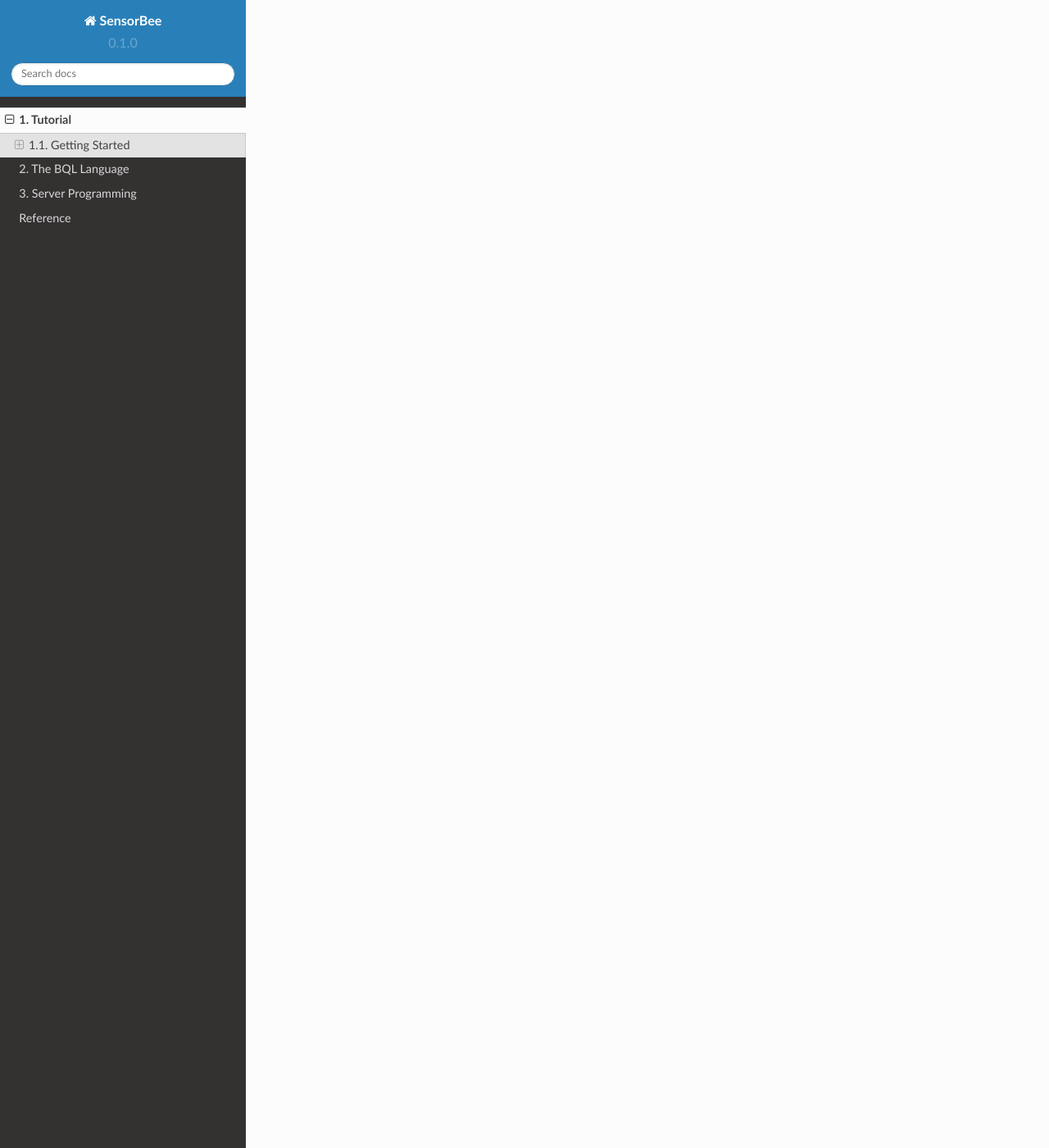
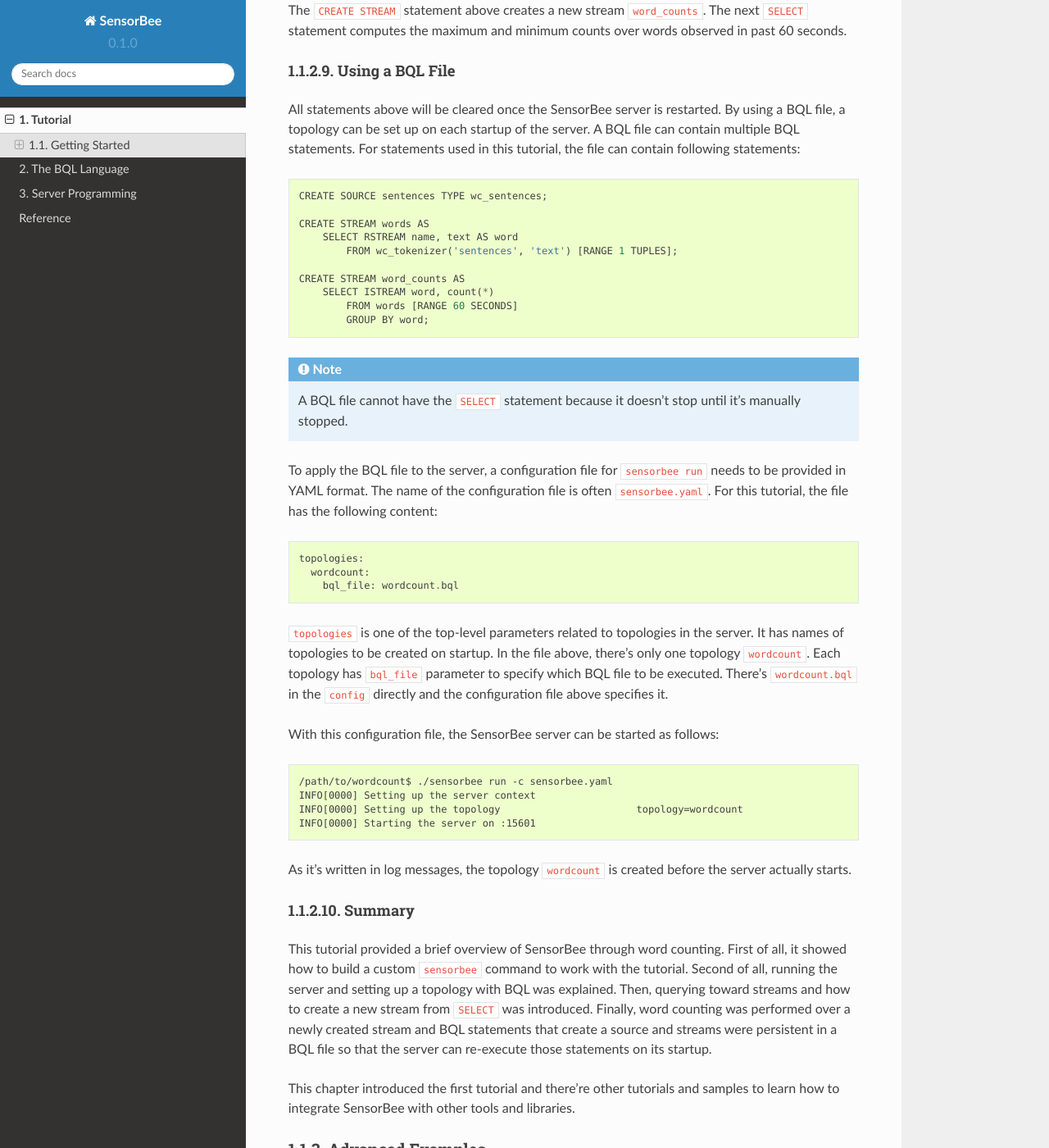
Before and after one commit to sensorbee/docs, a Sphinx documentation site: the page built from source/tutorial.rst, in a window 1280 px wide and 1400 px high, scrolled down 11523 px. Shown: the whole window at 82% size. Built offline with Sphinx 7.4.7 and the Read the Docs theme 2.0.0, drawn with Linux system fonts in a browser that asks for light colours; some of the changed text lies outside the part shown.

Commit message:
Wrote the first word counting tutorial

```diff
--- a/source/tutorial/getting_started.rst
+++ b/source/tutorial/getting_started.rst
@@ -2,18 +2,17 @@
 Getting Started
 ***************
 
-.. todo:: write a better paragraph
+.. todo::
 
-The following topics are covered in this tutorial:
+    Add typical errors on each step and how to handle them
+
+To work with SensorBee, this chapter introduces word counting as the first
+tutorial. It covers the following topics::
 
 * how to install and set up SensorBee
 * how to build a custom ``sensorbee`` command
 * how to use the ``sensorbee`` command
 * how to query the SensorBee server with ``sensorbee shell`` and BQL
-
-.. todo::
-
-    Add typical errors on each step and how to handle them
 
 Prerequisites
 =============
@@ -53,8 +52,9 @@
 includes configuration files for building and running SensorBee. After
 ``go get`` successfully downloaded the package, copy those configuration files
 in the ``config`` directory under the ``wordcount`` package to another temporary
-directory::
+directory (**replace /path/to/ with an appropriate path**)::
 
+    $ mkdir -p /path/to/wordcount
     $ cp $GOPATH/src/github.com/sensorbee/tutorial/wordcount/config/* \
         /path/to/wordcount/
     $ ls /path/to/wordcount
@@ -183,10 +183,16 @@
     (wordcount)>>> EVAL 'Hello' || ', world!';
     Hello, world!
 
+BQL also supports one line comments::
+
+    (wordcount)>>> -- This is a comment
+    (wordcount)>>>
+
 Finally, create a source, which generates stream data or inputs data from other
 stream data sources::
 
     (wordcount)>>> CREATE SOURCE sentences TYPE wc_sentences;
+    (wordcount)>>>
 
 This ``CREATE SOURCE`` statement creates a source named ``sentences``. Its type
 is ``wc_sentencese`` and it's provided as a plugin in the ``wordcount`` package.
@@ -226,7 +232,7 @@
 ^^^^^^^^^^^^^^^^^^^^^^^^
 
 BQL's ``SELECT`` statement has two concept for stream data processing:
-stream-to-relation operators and relation-to-stream operators.
+**stream-to-relation operators** and **relation-to-stream operators**.
 
 .. note::
 
@@ -346,7 +352,7 @@
 The ``GROUP BY`` clause is also available in BQL::
 
     (wordcount)>>> SELECT ISTREAM name, count(*) FROM sentences [RANGE 60 SECONDS]
-    ... GROUP BY name;
+    ... GROUP BY name; -- '...' at the begining of this line was inserted by the shell
     {"count":1,"name":"isabella"}
     {"count":1,"name":"emma"}
     {"count":2,"name":"isabella"}
@@ -466,23 +472,147 @@
 
 .. note::
 
-    As shown above, a UDSF is very powerful tool to extend BQL's capability. It can
-    virtually do anything that can be done for stream data. To learn how to develop
-    it, see :ref:`server_programming_go_udsfs`.
-
-.. todo:: counting words
-.. todo:: counting words per user
-.. todo::  we need to have something like a view because above two counting has so many things in common, then next subsection
+    As shown above, a UDSF is one of the most powerful tools to extend BQL's
+    capability. It can virtually do anything that can be done for stream data.
+    To learn how to develop it, see :ref:`server_programming_go_udsfs`.
 
 Creating a Stream
 -----------------
 
-TODO
+Although it's ready to count tokenized words, it's easier to have something like
+a view to avoid writing ``wc_tokenizer('sentences', 'text')`` every time
+issueing a new query. BQL has a **stream** (a.k.a a **continuous view**), which
+just works like a view in RDBMSs. A stream can be created by the
+``CREATE STREAM`` statement::
+
+    (wordcount)>>> CREATE STREAM words AS
+    ... SELECT RSTREAM name, text AS word
+    ... FROM wc_tokenizer('sentences', 'text') [RANGE 1 TUPLES];
+    (wordcount)>>>
+
+This statement creates a new stream called ``words``. The stream renames
+``text`` field to ``word``. The stream can be referred by the ``FROM`` clause
+of the ``SELECT`` statement as follows::
+
+    (wordcount)>>> SELECT RSTREAM * FROM words [RANGE 1 TUPLES];
+    {"name":"isabella","word":"pariatur"}
+    {"name":"isabella","word":"adipiscing"}
+    {"name":"isabella","word":"id"}
+    {"name":"isabella","word":"et"}
+    {"name":"isabella","word":"aute"}
+    ...
+
+A stream can be specified in the ``FROM`` clause of multiple ``SELECT``
+statements so that it can fork as many as required.
+
+Counting Words
+--------------
+
+After creating the ``words`` stream, words can be counted as follows::
+
+    (wordcount)>>> SELECT ISTREAM word, count(*) FROM words [RANGE 60 SECONDS]
+    ... GROUP BY word;
+    {"count":1,"word":"aute"}
+    {"count":1,"word":"eu"}
+    {"count":1,"word":"quis"}
+    {"count":1,"word":"adipiscing"}
+    {"count":1,"word":"ut"}
+    ...
+    {"count":47,"word":"mollit"}
+    {"count":35,"word":"tempor"}
+    {"count":100,"word":"in"}
+    {"count":38,"word":"sint"}
+    {"count":79,"word":"dolor"}
+    ...
+
+This statement counts the number of occurances of each word appeared in past 60
+seconds. By creating another stream based on the ``SELECT`` statement above,
+Furthur statistical information can be obtained::
+
+    (wordcount)>>> CREATE STREAM word_counts AS
+    ... SELECT ISTREAM word, count(*) FROM words [RANGE 60 SECONDS]
+    ... GROUP BY word;
+    (wordcount)>>> (wordcount)>>> SELECT RSTREAM max(count), min(count)
+    ... FROM word_counts [RANGE 60 SECONDS];
+    {"max":52,"min":52}
+    {"max":120,"min":52}
+    {"max":120,"min":50}
+    {"max":165,"min":50}
+    {"max":165,"min":45}
+    ...
+    {"max":204,"min":31}
+    {"max":204,"min":30}
+    {"max":204,"min":29}
+    {"max":204,"min":28}
+    {"max":204,"min":27}
+    ...
+
+The ``CREATE STREAM`` statement above creates a new stream ``word_counts``. The
+next ``SELECT`` statement computes the maximum and minimum counts over words
+observed in past 60 seconds.
 
 Using a BQL File
 ----------------
 
-TODO
+All statements above will be cleared once the SensorBee server is restarted. By
+using a BQL file, a topology can be set up on each startup of the server. A BQL
+file can contain multiple BQL statements. For statements used in this tutorial,
+the file can contain following statements::
+
+    CREATE SOURCE sentences TYPE wc_sentences;
+
+    CREATE STREAM words AS
+        SELECT RSTREAM name, text AS word
+            FROM wc_tokenizer('sentences', 'text') [RANGE 1 TUPLES];
+
+    CREATE STREAM word_counts AS
+        SELECT ISTREAM word, count(*)
+            FROM words [RANGE 60 SECONDS]
+            GROUP BY word;
+
+.. note::
+
+    A BQL file cannot have the ``SELECT`` statement because it doesn't stop
+    until it's manually stopped.
+
+To apply the BQL file to the server, a configuration file for ``sensorbee run``
+needs to be provided in YAML format. The name of the configuration file is often
+``sensorbee.yaml``. For this tutorial, the file has the following content::
+
+    topologies:
+      wordcount:
+        bql_file: wordcount.bql
+
+``topologies`` is one of the top-level parameters related to topologies in
+the server. It has names of topologies to be created on startup. In the file
+above, there's only one topology ``wordcount``. Each topology has ``bql_file``
+parameter to specify which BQL file to be executed. There's ``wordcount.bql``
+in the ``config`` directly and the configuration file above specifies it.
+
+With this configuration file, the SensorBee server can be started as follows::
+
+    /path/to/wordcount$ ./sensorbee run -c sensorbee.yaml
+    INFO[0000] Setting up the server context
+    INFO[0000] Setting up the topology                       topology=wordcount
+    INFO[0000] Starting the server on :15601
+
+As it's written in log messages, the topology ``wordcount`` is created before
+the server actually starts.
+
+Summary
+-------
+
+This tutorial provided a brief overview of SensorBee through word counting.
+First of all, it showed how to build a custom ``sensorbee`` command to work with
+the tutorial. Second of all, running the server and setting up a topology with
+BQL was explained. Then, querying toward streams and how to create a new stream
+from ``SELECT`` was introduced. Finally, word counting was performed over a
+newly created stream and BQL statements that create a source and streams were
+persistent in a BQL file so that the server can re-execute those statements on
+its startup.
+
+This chapter introduced the first tutorial and there're other tutorials and
+samples to learn how to integrate SensorBee with other tools and libraries.
 
 Advanced Examples
 =================
```
